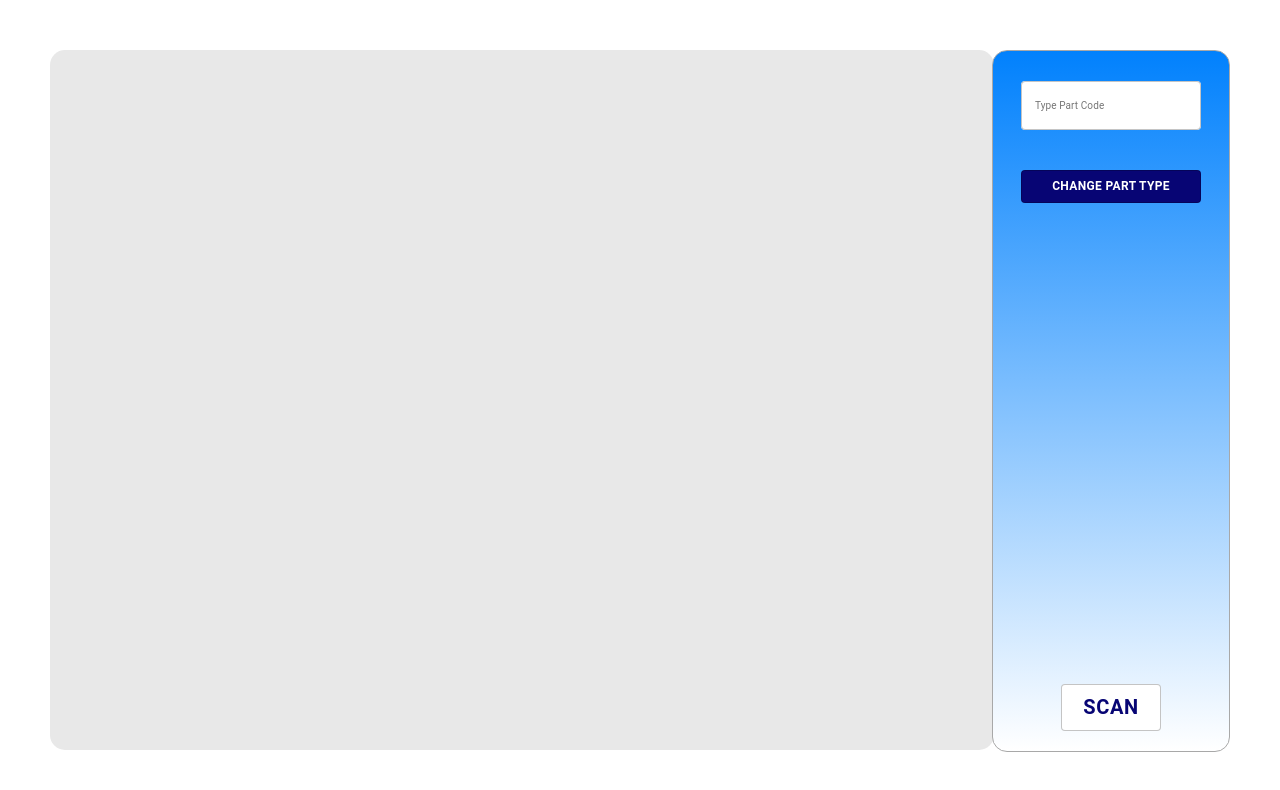
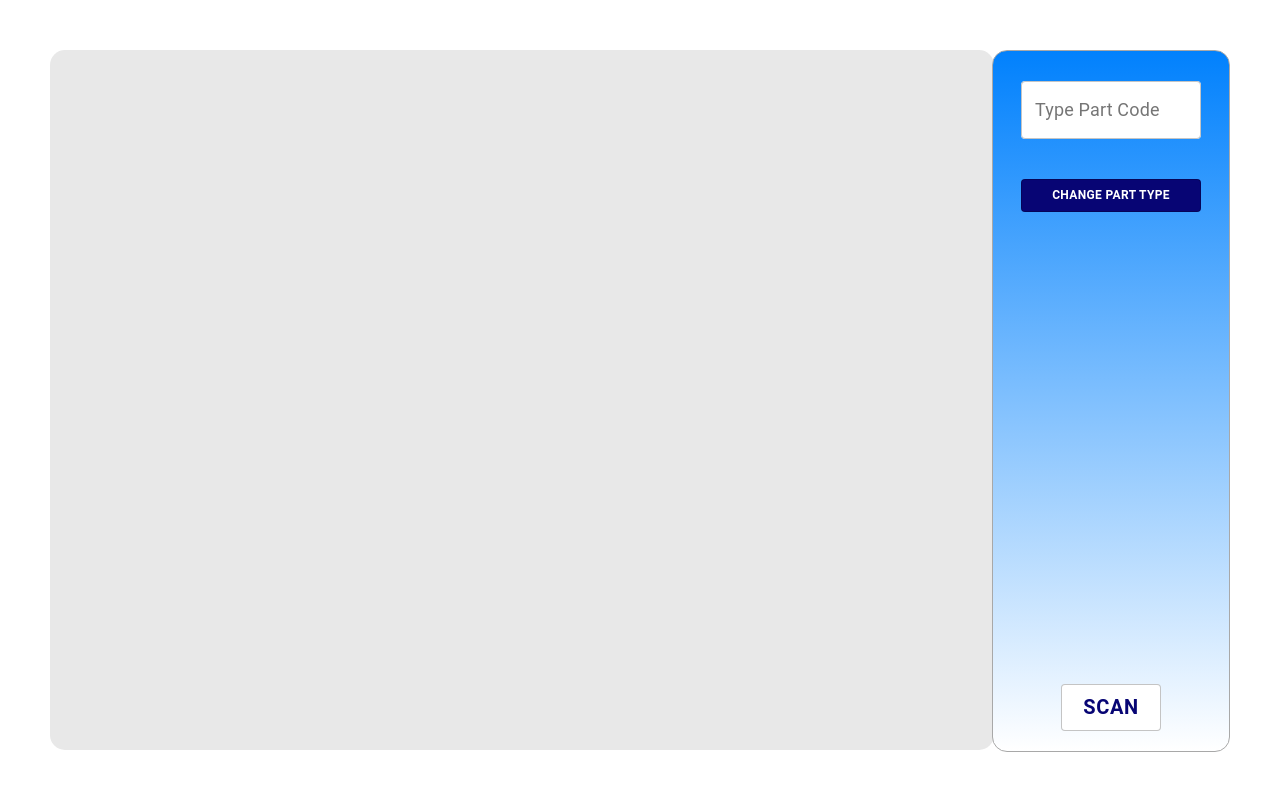
Before and after one commit to codegirl007/pramet, a React (Create React App) app: page / in a window 1280 px wide. Shown: the top 790 px of the page. Built offline with nearby package versions, Linux system fonts and the light colour scheme.

Commit message:
Some fixes

```diff
--- a/src/actions/fetchDataActions.ts
+++ b/src/actions/fetchDataActions.ts
@@ -16,6 +16,7 @@ export async function fetchData(param: string): Promise<void> {
     scanStore.useStore.setState({
       previewCoordinates: await response.json(),
       hash: newHash,
+      imgVisible: true,
     });
     scanStore.stopLoading();
   } catch (e) {
@@ -45,6 +46,7 @@ export async function postData(
     scanStore.useStore.setState({
       scannedImgId: responseJSON.img_id,
       hash: newHash,
+      imgVisible: true,
     });
     scanStore.stopLoading();
     if (!response.ok) {
--- a/src/actions/scannedSavedActions.ts
+++ b/src/actions/scannedSavedActions.ts
@@ -2,9 +2,10 @@ import { scanStore } from "../stores/useScanStore";
 import { zoomStore } from "../stores/useZoomStore";
 import { fetchData, postData, saveData } from "./fetchDataActions";
 
-
 export const changePartType = (): void => {
+  scanStore.hideImg();
   scanStore.resetScannedImgToNull();
+  scanStore.resetSavedImgDataToNull();
   scanStore.resetError();
   scanStore.hideRescanButton();
   scanStore.startLoading();
@@ -13,6 +14,7 @@ export const changePartType = (): void => {
 };
 
 export const handleScan = (): void => {
+  scanStore.hideImg();
   const previewCoordinates = scanStore.useStore.getState().previewCoordinates;
   scanStore.startLoading();
   if (previewCoordinates) {
@@ -20,6 +22,7 @@ export const handleScan = (): void => {
   }
   scanStore.resetError();
   scanStore.showRescanButton();
+  scanStore.resetSavedImgDataToNull();
 };
 
 export const handleSave = (): void => {
--- a/src/containers/LoadingScreen.tsx
+++ b/src/containers/LoadingScreen.tsx
@@ -19,6 +19,13 @@ const useStyles = makeStyles({
   },
   timer: {
     width: "15rem",
+    display: "flex",
+    flexDirection: "column",
+    alignItems: "center",
+  },
+  loadingText: {
+    fontSize: "2rem",
+    margin: "1rem",
   },
 });
 
@@ -32,7 +39,8 @@ export const LoadingScreen = (): ReactElement => {
       <DialogContent className={classes.loadContent}>
         <CircularProgress />
         <p className={classes.timer}>
-          Loading Time: <Timer />
+          <div className={classes.loadingText}>Working...</div>
+          <Timer />
         </p>
       </DialogContent>
     </Dialog>
--- a/src/index.tsx
+++ b/src/index.tsx
@@ -6,12 +6,7 @@ import "./index.css";
 
 import reportWebVitals from "./reportWebVitals";
 
-ReactDOM.render(
-  <React.StrictMode>
-    <App />
-  </React.StrictMode>,
-  document.getElementById("root")
-);
+ReactDOM.render(<App />, document.getElementById("root"));
 
 // If you want to start measuring performance in your app, pass a function
 // to log results (for example: reportWebVitals(console.log))
--- a/src/stores/useScanStore.ts
+++ b/src/stores/useScanStore.ts
@@ -20,6 +20,7 @@ export type ScanStore = {
   loaded: boolean;
   partTypeName: string;
   hash: string;
+  imgVisible: boolean;
 };
 
 export const useStore = create<ScanStore>((set) => ({
@@ -31,9 +32,16 @@ export const useStore = create<ScanStore>((set) => ({
   loaded: false,
   partTypeName: "",
   hash: "",
+  imgVisible: false,
 }));
 
 export const scanStore = {
+  showImg: (): void => {
+    useStore.setState({ imgVisible: true });
+  },
+  hideImg: (): void => {
+    useStore.setState({ imgVisible: false });
+  },
   showRescanButton: (): void => {
     useStore.setState({ rescanButtonVisible: true });
   },
@@ -45,6 +53,9 @@ export const scanStore = {
   },
   resetScannedImgToNull: (): void => {
     useStore.setState({ scannedImgId: null });
+  },
+  resetSavedImgDataToNull: (): void => {
+    useStore.setState({ savedImgData: null });
   },
   startLoading: (): void => {
     useStore.setState({ loaded: true });
--- a/src/view/screens/ImageDisplayer.tsx
+++ b/src/view/screens/ImageDisplayer.tsx
@@ -83,14 +83,21 @@ const useStyles = makeStyles({
 
 export const ImageDisplayer = (): ReactElement => {
   const classes = useStyles();
-  const { previewCoordinates, error, scannedImgId, savedImgData, hash } =
-    scanStore.useStore(
+  const {
+    previewCoordinates,
+    error,
+    scannedImgId,
+    savedImgData,
+    hash,
+    imgVisible,
+  } = scanStore.useStore(
     (state) => ({
       previewCoordinates: state.previewCoordinates,
       error: state.error,
       scannedImgId: state.scannedImgId,
       savedImgData: state.savedImgData,
       hash: state.hash,
+      imgVisible: state.imgVisible,
     }),
     shallow
   );
@@ -170,7 +177,7 @@ export const ImageDisplayer = (): ReactElement => {
         onMouseLeave={onHideZoomLabel}
       >
         {error && <p className={classes.errorMessage}>{error}</p>}
-        {previewCoordinates && !error && (
+        {imgVisible && previewCoordinates && !error && imgVisible && (
           <Draggable
             position={dragPosition}
             defaultPosition={{ x: 0, y: 0 }}
--- a/src/view/screens/RightPanel.tsx
+++ b/src/view/screens/RightPanel.tsx
@@ -35,14 +35,18 @@ const useStyles = makeStyles({
   textField: {
     margin: "3rem",
     padding: "0px 0px",
+    "& label": {
+      fontSize: "1.8rem",
+    },
     "& label.Mui-focused": {
       color: "#000",
-      fontSize: "1.1rem",
+      fontSize: "1.8rem",
     },
   },
   input: {
     backgroundColor: "#fff",
     width: "18rem",
+    fontSize: "1.8rem",
   },
   darkButton: {
     color: "#fff",
```
Lines whose indentation alone changed are shown as unchanged.
